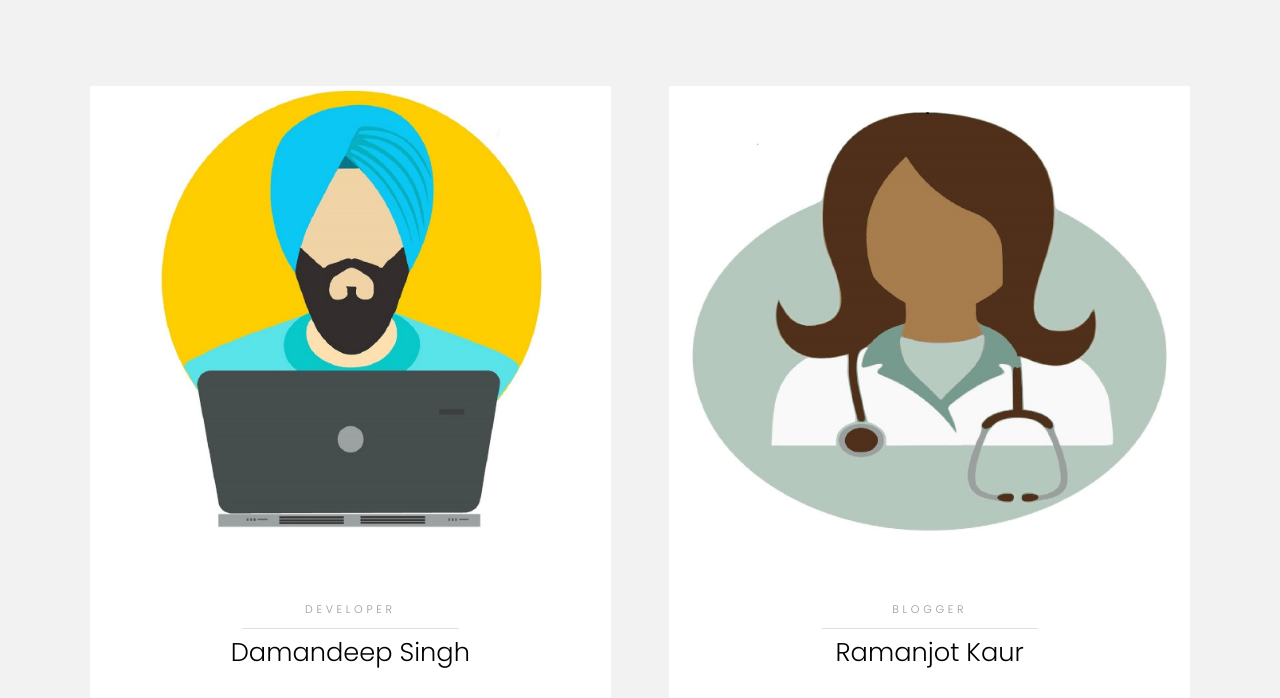
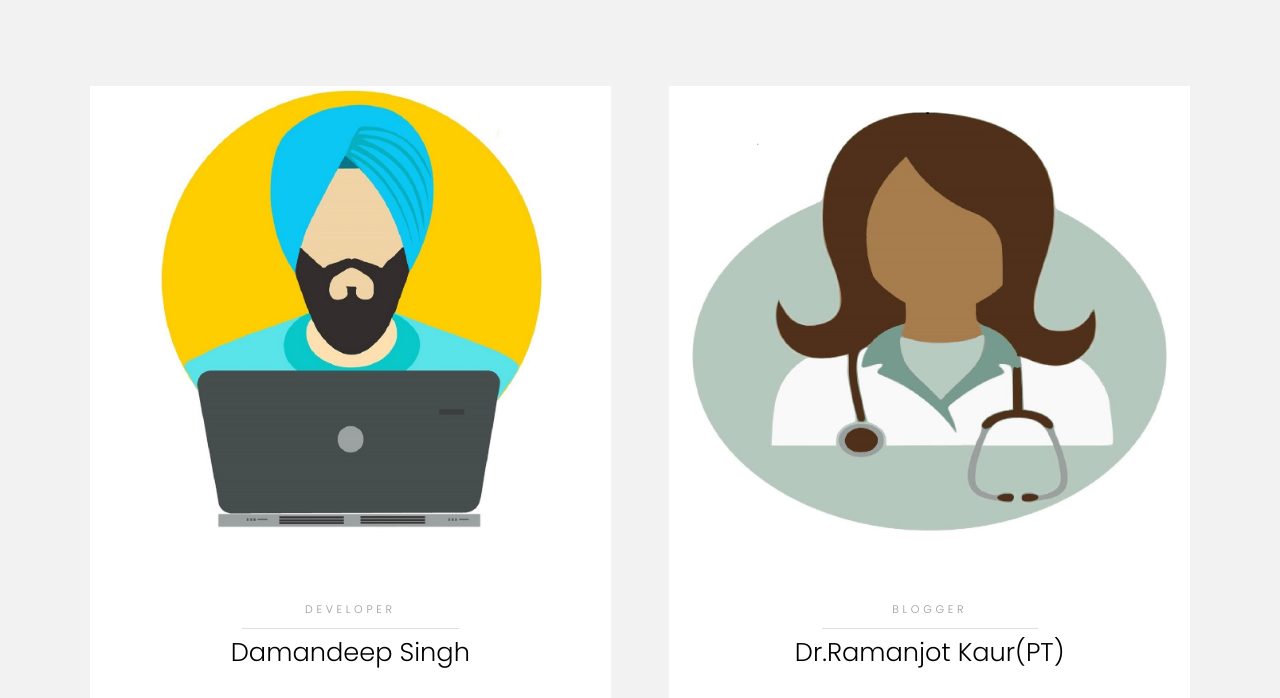
Before and after one commit to dsinghdev/quickphysio, a plain HTML site: page elements.html in a window 1280 px wide. Shown: the part 249-947 px from the top of the page. Drawn offline with Linux system fonts and the light colour scheme.

Commit message:
Update elements.html

```diff
--- a/elements.html
+++ b/elements.html
@@ -71,7 +71,7 @@ I totally believe in the saying that"We rise by lifting each others".So, I alway
 								<div class="content">
 									<header class="align-center">
 										<p>Blogger</p>
-										<h2>Ramanjot Kaur </h2>
+										<h2>Dr.Ramanjot Kaur(PT) </h2>
 									</header>
 									<p> I am Ramanjot Kaur and I have done my bachelors in physiotherapy from well known
 educational place (Lovely Professional University, Phagwara, Punjab).
```
